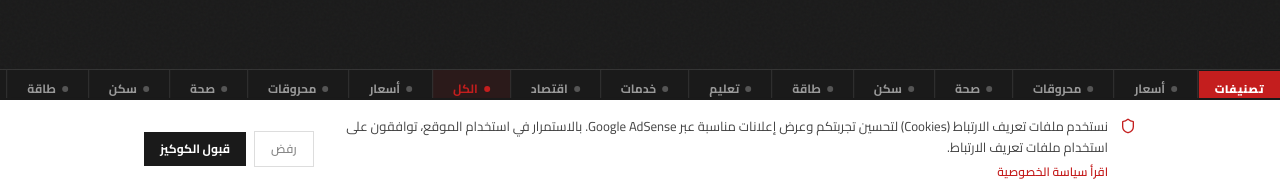
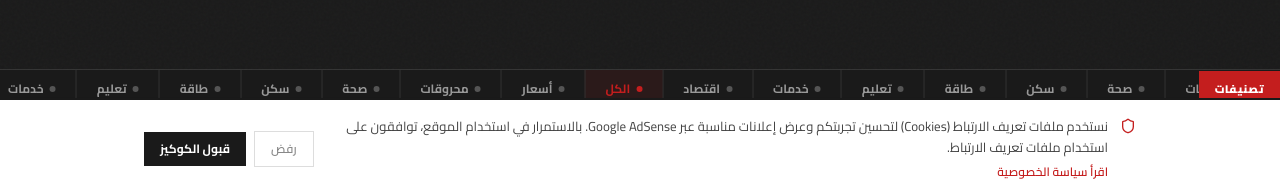
Before and after one commit to elmehdihariz-beep/Kalma11, a React (Vite) app: page / in a window 1280 px wide. Shown: the part 602-783 px from the top of the page. Built offline with nearby package versions, Linux system fonts and the light colour scheme; no server answers; the database is empty.

Commit message:
Update index.css

```diff
--- a/src/index.css
+++ b/src/index.css
@@ -42,7 +42,7 @@
   }
 
   .animate-marquee {
-    animation: marquee 30s linear infinite;
+    animation: marquee 10s linear infinite;
   }
 
   .animate-marquee:hover {
```
